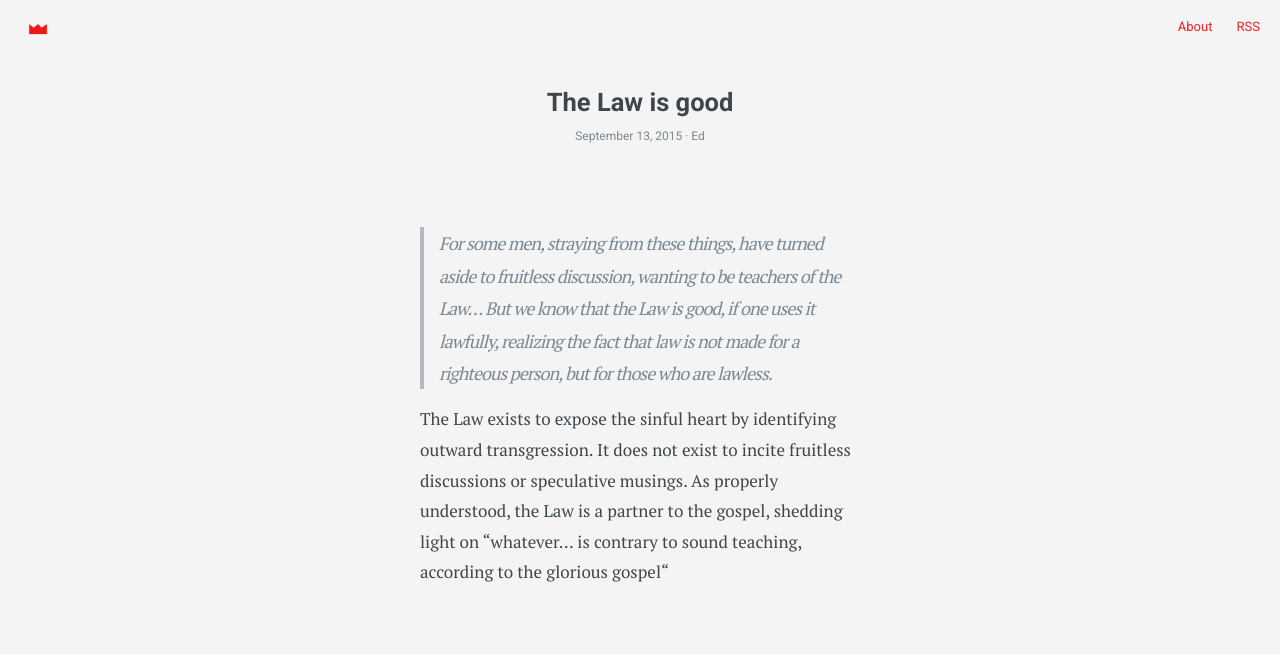
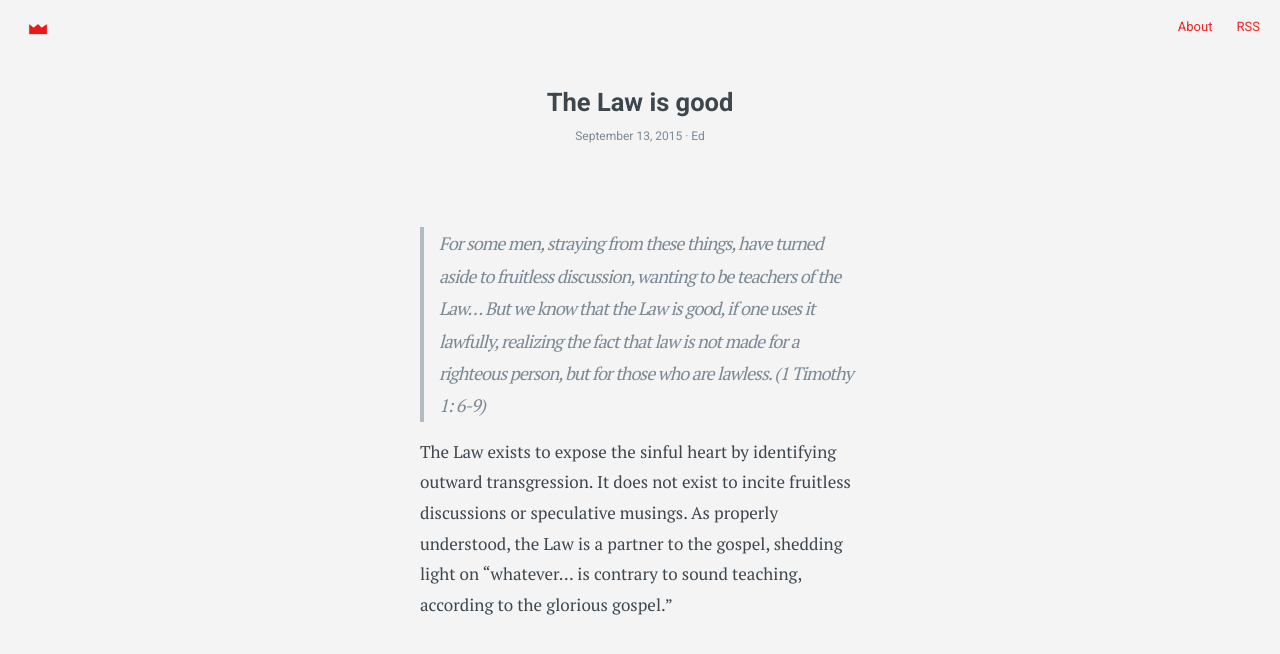
Before and after one commit to edchao/crown, a Jekyll site: the page built from _posts/2015-09-13-good_law.markdown, in a window 1280 px wide. Shown: the top 654 px of the page. Built offline with Jekyll 4.4.1, drawn with Linux system fonts in a browser that asks for light colours.

Commit message:
Update 2015-09-13-good_law.markdown

```diff
--- a/_posts/2015-09-13-good_law.markdown
+++ b/_posts/2015-09-13-good_law.markdown
@@ -6,6 +6,6 @@ categories: crown
 author: Ed
 ---
 
-> For some men, straying from these things, have turned aside to fruitless discussion, wanting to be teachers of the Law…  But we know that the Law is good, if one uses it lawfully, realizing the fact that law is not made for a righteous person, but for those who are lawless.
+> For some men, straying from these things, have turned aside to fruitless discussion, wanting to be teachers of the Law…  But we know that the Law is good, if one uses it lawfully, realizing the fact that law is not made for a righteous person, but for those who are lawless. (1 Timothy 1: 6-9)
 
-The Law exists to expose the sinful heart by identifying outward transgression. It does not exist to incite fruitless discussions or speculative musings. As properly understood, the Law is a partner to the gospel, shedding light on “whatever… is contrary to sound teaching, according to the glorious gospel“
+The Law exists to expose the sinful heart by identifying outward transgression. It does not exist to incite fruitless discussions or speculative musings. As properly understood, the Law is a partner to the gospel, shedding light on "whatever… is contrary to sound teaching, according to the glorious gospel."
```
